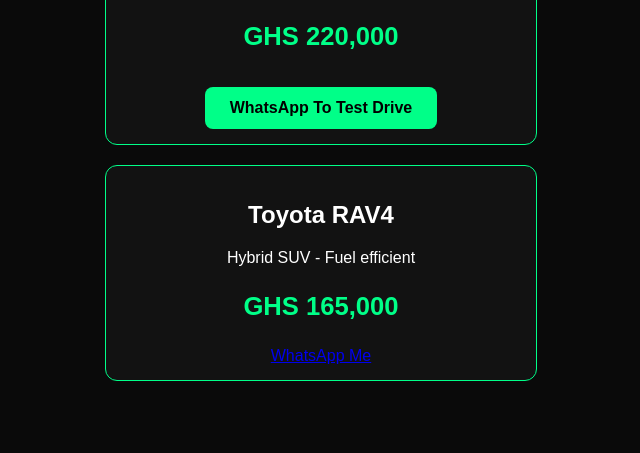
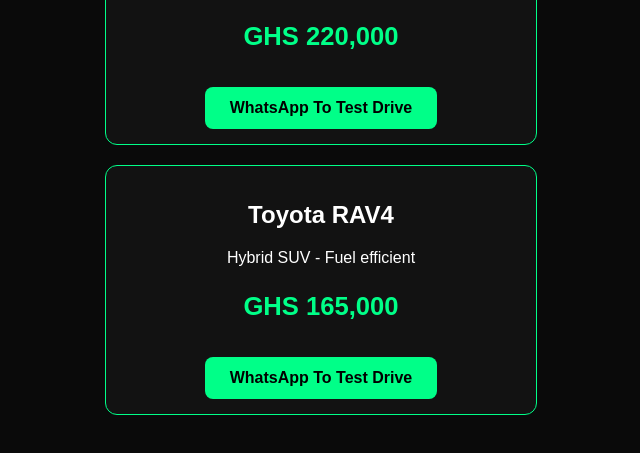
Before and after one commit to mikeflea88-rgb/my-first-repo, a plain HTML site: page index.html in a window 1280 px wide. Shown: the part 521-974 px from the top of the page, without its empty margins (319-959 px from the left). Before the commit the page ends 950 px from the top, so only its background shows below. Drawn offline with Linux system fonts and the light colour scheme.

Commit message:
Update index.html

```diff
--- a/index.html
+++ b/index.html
@@ -30,7 +30,8 @@ button a {color:black; text-decoration:none;}
 </body>
 </html>
 <div class="car">
-  <h2>Toyota RAV4</h2>
-  <p>Hybrid SUV - Fuel efficient</p>
-  <p class="price">GHS 165,000</p>
-<a class="whatsapp-btn" href="https://wa.me/233576472365?text=Hi%20I'm%20interested%20in%20the%20Toyota%20RAV4">WhatsApp Me</a>
+<h2>Toyota RAV4</h2>
+<p>Hybrid SUV - Fuel efficient</p>
+<p class="price">GHS 165,000</p>
+<button><a href="https://wa.me/233576472365?text=Hi%20I'm%20interested%20in%20the%20Toyota%20RAV4" target="_blank">WhatsApp To Test Drive</a></button>
+</div>
```
